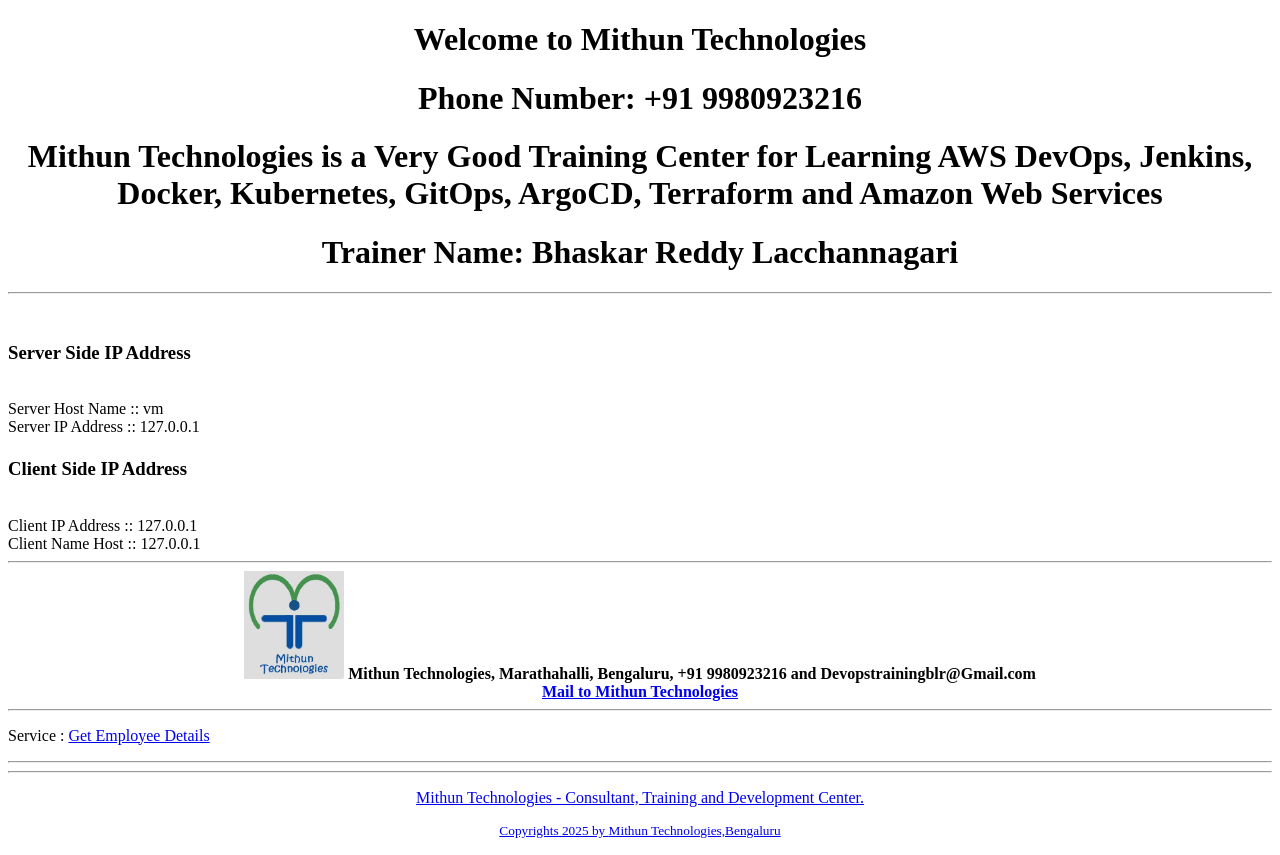
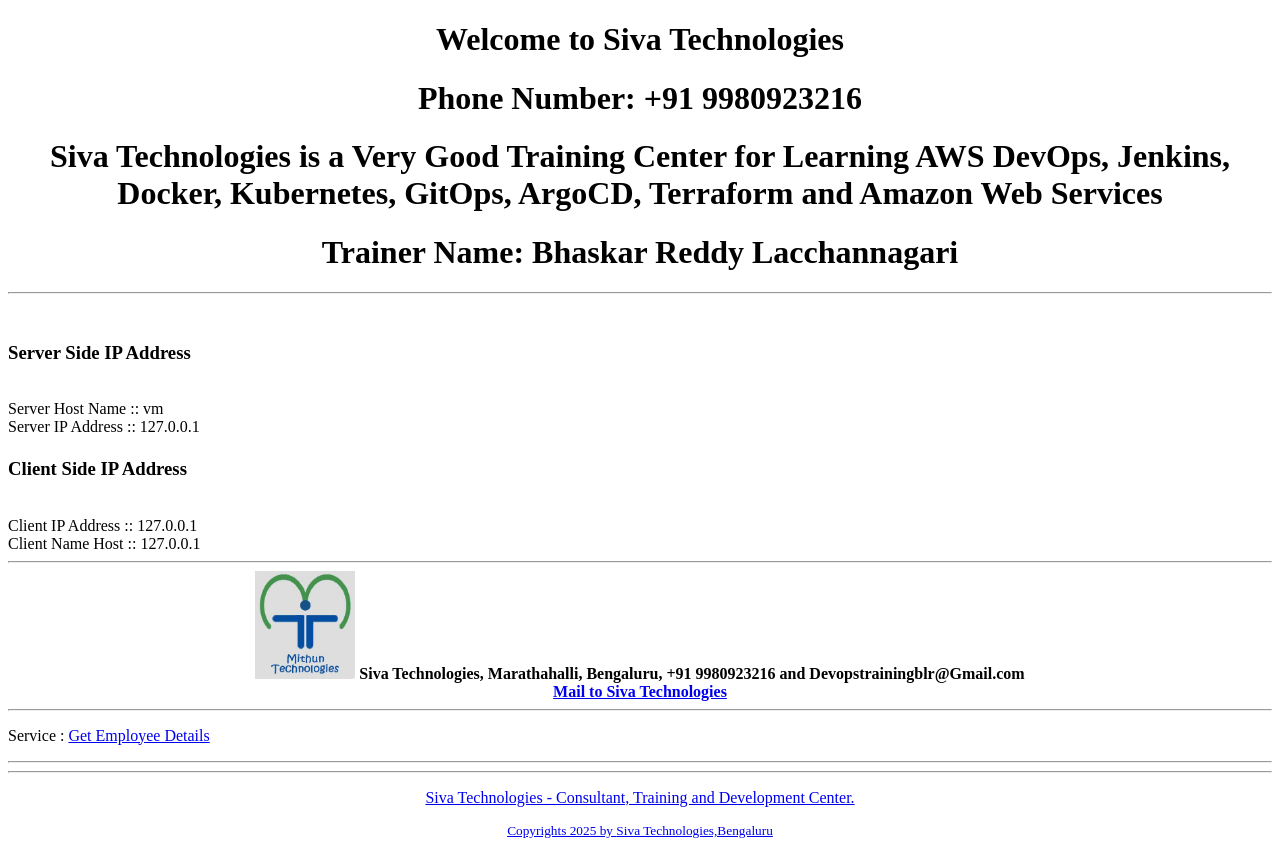
Before and after one commit to MSivaP/myapp_mithun, a Java web app: page /jsps/home.jsp in a window 1280 px wide. Run offline with Spring Boot 4, a stand-in JSP engine, Linux system fonts and the light colour scheme; the project's own start-up code is not run, and a stand-in starts its controllers and pages.

Commit message:
siva name added

```diff
--- a/pom.xml
+++ b/pom.xml
@@ -12,7 +12,7 @@
 	<description>Maven Web Project for Java Project</description>
 
 	<organization>
-		<name>Mithun Technologies</name>
+		<name>Siva Technologies</name>
 		<url>http://mithuntechnologies.com/</url>
 	</organization>
 
@@ -97,13 +97,13 @@
 
 	    <repository>
 	      <id>nexus</id>
-	      <name>Mithun Technologies Releases Nexus Repository</name>
+	      <name>Siva Technologies Releases Nexus Repository</name>
 	      <url>http://172.31.42.154:9980/mithuntechnologies/repository/canarabank-snapshot/</url>
 	    </repository>
 
 	    <snapshotRepository>
 	      <id>nexus</id>
-	      <name>Mithun Technologies Snapshot Nexus Repository </name>
+	      <name>Siva Technologies Snapshot Nexus Repository </name>
 	      <url>http://172.31.42.154:9980/mithuntechnologies/repository/canarabank-release/</url>
 	    </snapshotRepository>
 
--- a/src/main/java/com/mt/services/EmployeeService.java
+++ b/src/main/java/com/mt/services/EmployeeService.java
@@ -22,8 +22,8 @@ public class EmployeeService {
 			throws JSONException {
 
 		JSONObject js = new JSONObject();
-		js.put("Name", "Mithun Technologies");
-		js.put("Calling Name", "Mithun");
+		js.put("Name", "Siva Technologies");
+		js.put("Calling Name", "Siva");
 		js.put("DOB", "08-Nov-2011");
 		js.put("Hobbies", "Reading Technical Blogs,Teaching, Helping to Poor People..");
 		js.put("Places he like", "His native place");
--- a/src/main/webapp/jsps/home.jsp
+++ b/src/main/webapp/jsps/home.jsp
@@ -4,14 +4,14 @@
 <html>
 <head>
 <meta http-equiv="Content-Type" content="text/html; charset=UTF-8">
-<title>MithunTechnologies- Home Page</title>
+<title>SivaTechnologies- Home Page</title>
 <link href="images/mithunlogo.jpg" rel="icon">
 </head>
 </head>
 <body>
-<h1 align="center">Welcome to Mithun Technologies</h1>
+<h1 align="center">Welcome to Siva Technologies</h1>
 <h1 align="center">Phone Number: +91 9980923216</h1>
-<h1 align="center">Mithun Technologies is a Very Good Training Center for Learning AWS DevOps, Jenkins, Docker, Kubernetes, GitOps, ArgoCD, Terraform and Amazon Web Services</h1>
+<h1 align="center">Siva Technologies is a Very Good Training Center for Learning AWS DevOps, Jenkins, Docker, Kubernetes, GitOps, ArgoCD, Terraform and Amazon Web Services</h1>
 
 <h1 align="center">Trainer Name: Bhaskar Reddy Lacchannagari</h1>
 
@@ -38,21 +38,21 @@ out.println("Server Host Name :: "+inetAddress.getHostName());
 		<img src="images/mithunlogo.jpg" alt="" width="100">
 	</span>
 	<span style="font-weight: bold;">
-		Mithun Technologies,
+		Siva Technologies,
 		Marathahalli,
 		Bengaluru,
 		+91 9980923216 and
 		Devopstrainingblr@Gmail.com
 		<br>
-		<a href="mailto:Devopstrainingblr@Gmail.com">Mail to Mithun Technologies</a>
+		<a href="mailto:Devopstrainingblr@Gmail.com">Mail to Siva Technologies</a>
 	</span>
 </div>
 <hr>
 	<p> Service : <a href="services/employee/getEmployeeDetails">Get Employee Details </p>
 <hr>
 <hr>
-<p align=center>Mithun Technologies - Consultant, Training and Development Center.</p>
-<p align=center><small>Copyrights 2025 by <a href="http://mithuntechnologies.com/">Mithun Technologies,Bengaluru</a> </small></p>
+<p align=center>Siva Technologies - Consultant, Training and Development Center.</p>
+<p align=center><small>Copyrights 2025 by <a href="http://mithuntechnologies.com/">Siva Technologies,Bengaluru</a> </small></p>
 
 </body>
 </html>
```
Also changed, not shown: 6 other files.
